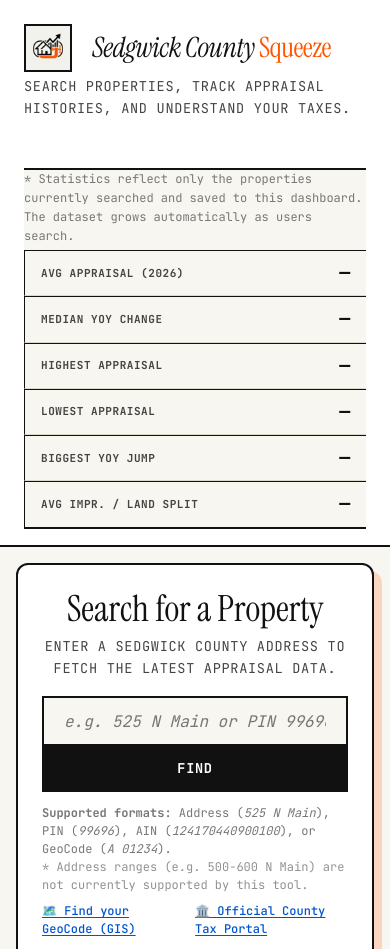
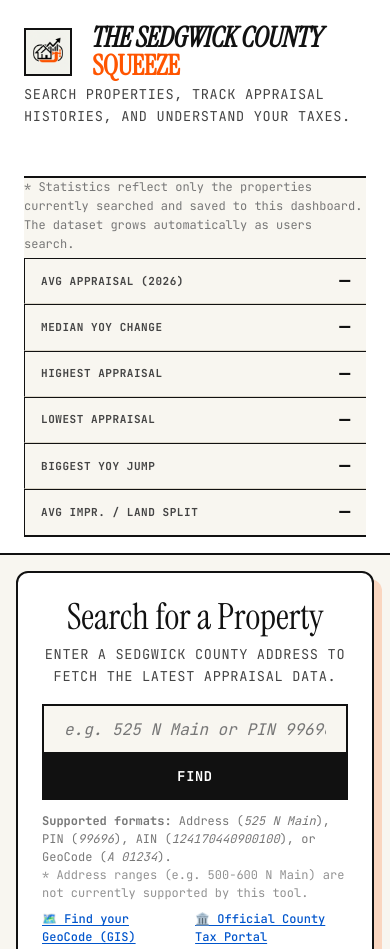
Before and after one commit to tylermiranda/SCS, a website built with Vite: page dashboard/index.html in a window 390 px wide. Shown: the top 949 px of the page. Built offline with nearby package versions, Linux system fonts and the light colour scheme; no server answers.

Commit message:
style: elevate header typography to newspaper masthead aesthetic with mobile responsiveness

```diff
--- a/dashboard/index.html
+++ b/dashboard/index.html
@@ -24,7 +24,7 @@
         <div class="header-left">
           <div class="header-title-wrapper" style="display: flex; align-items: center; margin-bottom: 0.25rem;">
             <img src="/logo-icon.png" alt="Squeeze Logo" class="site-logo" />
-            <h1 style="margin-bottom: 0;">Sedgwick County <span class="accent">Squeeze</span></h1>
+            <h1 class="newspaper-title">The Sedgwick County <span class="accent">Squeeze</span></h1>
           </div>
           <p class="subtitle" style="margin-top: 0;">Search properties, track appraisal histories, and understand your taxes.</p>
         </div>
--- a/dashboard/src/style.css
+++ b/dashboard/src/style.css
@@ -132,6 +132,33 @@
   align-items: flex-end;
   flex-wrap: wrap;
   gap: 1.5rem;
+}
+
+.newspaper-title {
+  font-family: var(--font-serif);
+  font-size: 3.5rem;
+  font-weight: 800;
+  letter-spacing: -0.03em;
+  line-height: 1;
+  text-transform: uppercase;
+  font-style: normal;
+}
+
+@media (max-width: 768px) {
+  .newspaper-title {
+    font-size: 2.5rem;
+  }
+}
+
+@media (max-width: 480px) {
+  .newspaper-title {
+    font-size: 1.8rem;
+  }
+}
+
+.newspaper-title .accent {
+  color: var(--accent-amber);
+  font-style: italic;
 }
 
 .site-header h1 {
```
